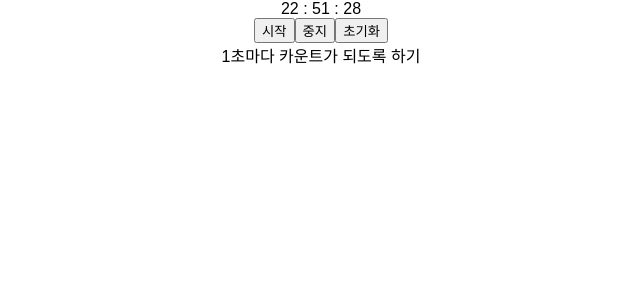
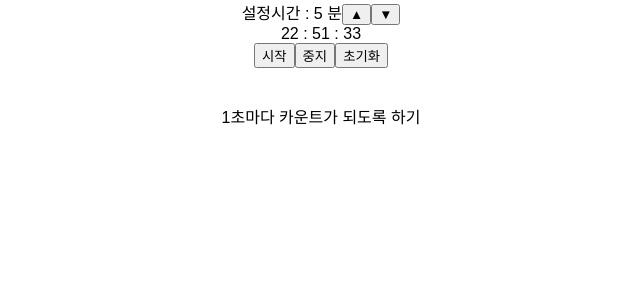
Before and after one commit to 0131mj/timer, a React (Create React App) app: page / in a window 1280 px wide. Shown: the top 300 px of the page, without its empty margins (319-959 px from the left). Built offline with nearby package versions, Linux system fonts and the light colour scheme.

Commit message:
- 시계형태로 시간변화 구현

```diff
--- a/src/App.js
+++ b/src/App.js
@@ -1,36 +1,45 @@
 import React, { Component } from 'react';
 import './App.css';
 import ControlButtons from './Components/ControlButtons'
+
 class App extends Component {
+
 
   constructor(props){
     super(props);
-    state:{
-      // hours : '',
-      // minutes : '',
-      // seconds: '',
+    this.state = {
+      limitTime: 0,
+      hours : 0,
+      minutes : 0,
+      seconds: 0,
     }
   }
 
+  componentDidMount(){
+      setInterval(
+          ()=>{this.setState({
+              hours     : (new Date()).getHours(),
+              minutes   : (new Date()).getMinutes(),
+              seconds   : (new Date()).getSeconds()
+          })},
+      1000)
+  }
+
   render() {
-      let currentTime = new Date();
-      let hours = currentTime.getHours();
-      let minutes = currentTime.getMinutes();
-      let seconds = currentTime.getSeconds();
-
-      // setTimeout(function (){alert("hello");},3000);
-      setInterval(()=>{
-          seconds = currentTime.getSeconds();
-      },1000);
-
     return (
       <div className="App">
-
-          {hours} : {minutes} : {seconds}
+          <div>
+              설정시간 : <span>5</span> 분
+              <button>▲</button>
+              <button>▼</button>
+          </div>
+          {this.state.hours} : {this.state.minutes} : {this.state.seconds}
 
           <ControlButtons/>
+          <br/>
 
-          1초마다 카운트가 되도록 하기
+
+          <br/> 1초마다 카운트가 되도록 하기
           {/*카운트 시작*/}
           {/*카운트 종료 알림*/}
           {/*카운트 초기화*/}
```
